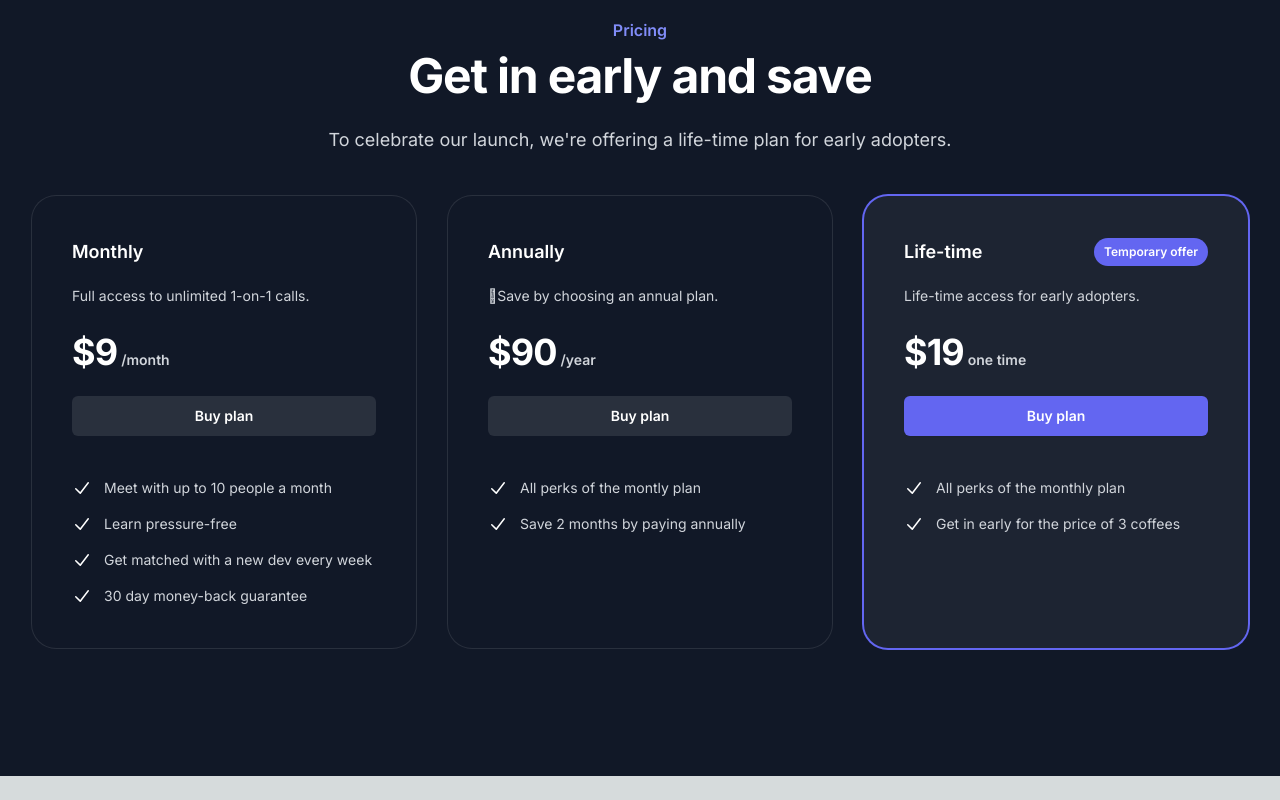
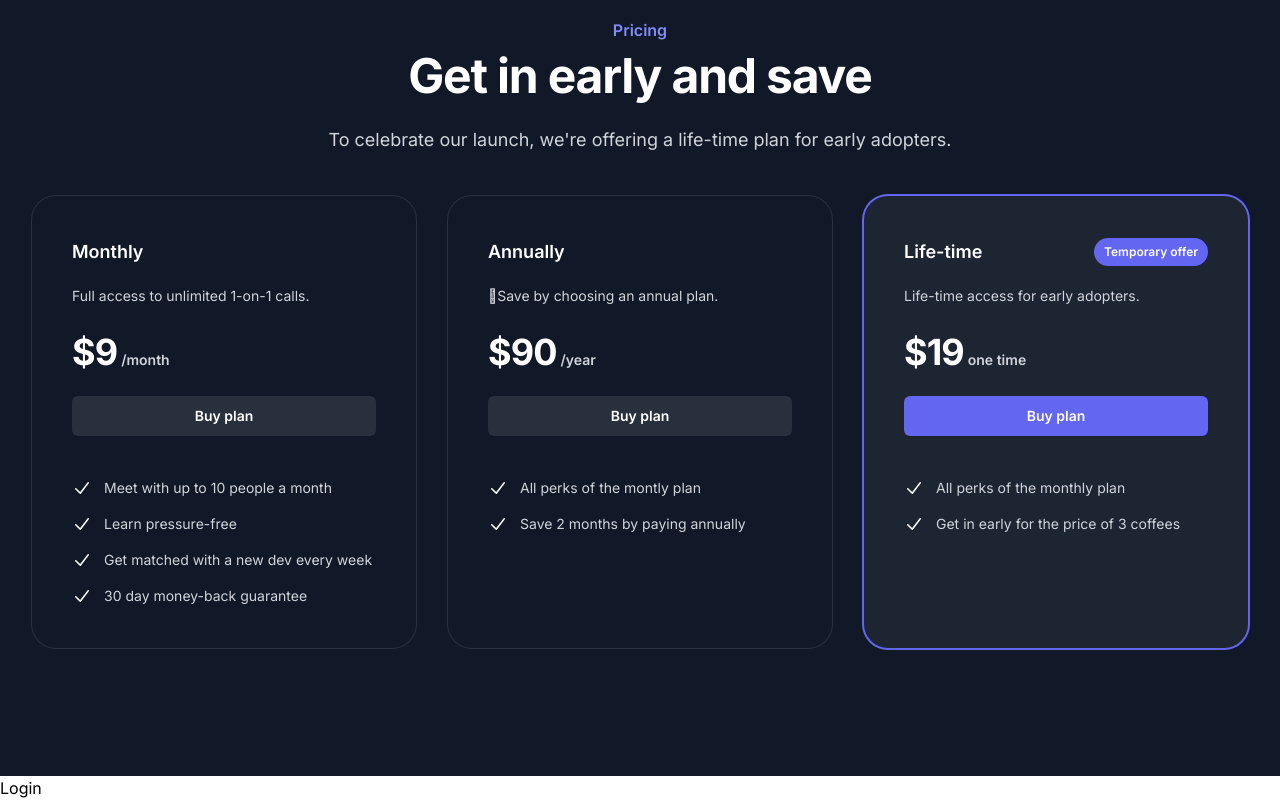
Before and after one commit to bartcheers/livecodingclub, a Next.js app: page / in a window 1280 px wide. Shown: the part 1072-1872 px from the top of the page. Before the commit the page ends 1848 px from the top, so only its background shows below. Built offline with nearby package versions, Linux system fonts and the light colour scheme; no server answers.

Commit message:
Add authentication

```diff
--- /dev/null
+++ b/app/SessionProvider.tsx
@@ -0,0 +1,17 @@
+'use client'
+
+import { Session } from 'next-auth'
+import { SessionProvider } from 'next-auth/react'
+
+type props = {
+  session: Session | null
+  children: React.ReactNode
+}
+
+export default function AuthProvider({ session, children }: props) {
+  return (
+    <SessionProvider session={session}>
+      {children}
+    </SessionProvider>
+  )
+}
--- a/app/layout.tsx
+++ b/app/layout.tsx
@@ -1,5 +1,10 @@
+import { getServerSession } from 'next-auth'
 import './globals.css'
 import { Inter } from 'next/font/google'
+import { authOptions } from '../pages/api/auth/[...nextauth]'
+import AuthProvider from './SessionProvider'
+import { Login } from './login'
+import { Logout } from './logout'
 
 const inter = Inter({ subsets: ['latin'] })
 
@@ -8,14 +13,22 @@ export const metadata = {
   description: 'Learn from letting others watch you code.',
 }
 
-export default function RootLayout({
+export default async function RootLayout({
   children,
 }: {
   children: React.ReactNode
 }) {
+  const session = await getServerSession(authOptions)
+  console.log({ session, authOptions })
+
   return (
     <html lang="en">
-      <body className={inter.className}>{children}</body>
+      <body className={inter.className}>
+        {children}
+        <AuthProvider session={session} >
+          {!session ? <Login /> : <Logout />}
+        </AuthProvider>
+      </body>
     </html>
   )
 }
--- /dev/null
+++ b/app/login.tsx
@@ -0,0 +1,9 @@
+'use client'
+
+import { signIn } from 'next-auth/react'
+
+export const Login = () => {
+  return (
+    <button onClick={() => signIn('google')}>Login</button>
+  )
+}
--- /dev/null
+++ b/app/logout.tsx
@@ -0,0 +1,14 @@
+'use client'
+
+import { signOut, useSession } from 'next-auth/react'
+
+export const Logout = () => {
+  const session = useSession()
+
+  return (
+    <div>
+      <div>{session?.data?.user?.name}</div>
+      <button onClick={() => signOut()}>Log out</button>
+    </div>
+  )
+}
--- a/package.json
+++ b/package.json
@@ -19,6 +19,7 @@
     "eslint": "8.43.0",
     "eslint-config-next": "13.4.7",
     "next": "13.4.7",
+    "next-auth": "^4.22.1",
     "postcss": "8.4.24",
     "react": "18.2.0",
     "react-dom": "18.2.0",
--- /dev/null
+++ b/pages/api/auth/[...nextauth].ts
@@ -0,0 +1,16 @@
+import NextAuth from "next-auth"
+import GoogleProvider from "next-auth/providers/google"
+import type { NextAuthOptions } from 'next-auth'
+
+export const authOptions: NextAuthOptions = {
+  // Configure one or more authentication providers
+  providers: [
+    GoogleProvider({
+      clientId: process.env.GOOGLE_CLIENT_ID!,
+      clientSecret: process.env.GOOGLE_CLIENT_SECRET!,
+    }),
+    // ...add more providers here
+  ],
+}
+
+export default NextAuth(authOptions);
```
Also changed, not shown: 1 other file (tests, documents, lock files or other folders).
